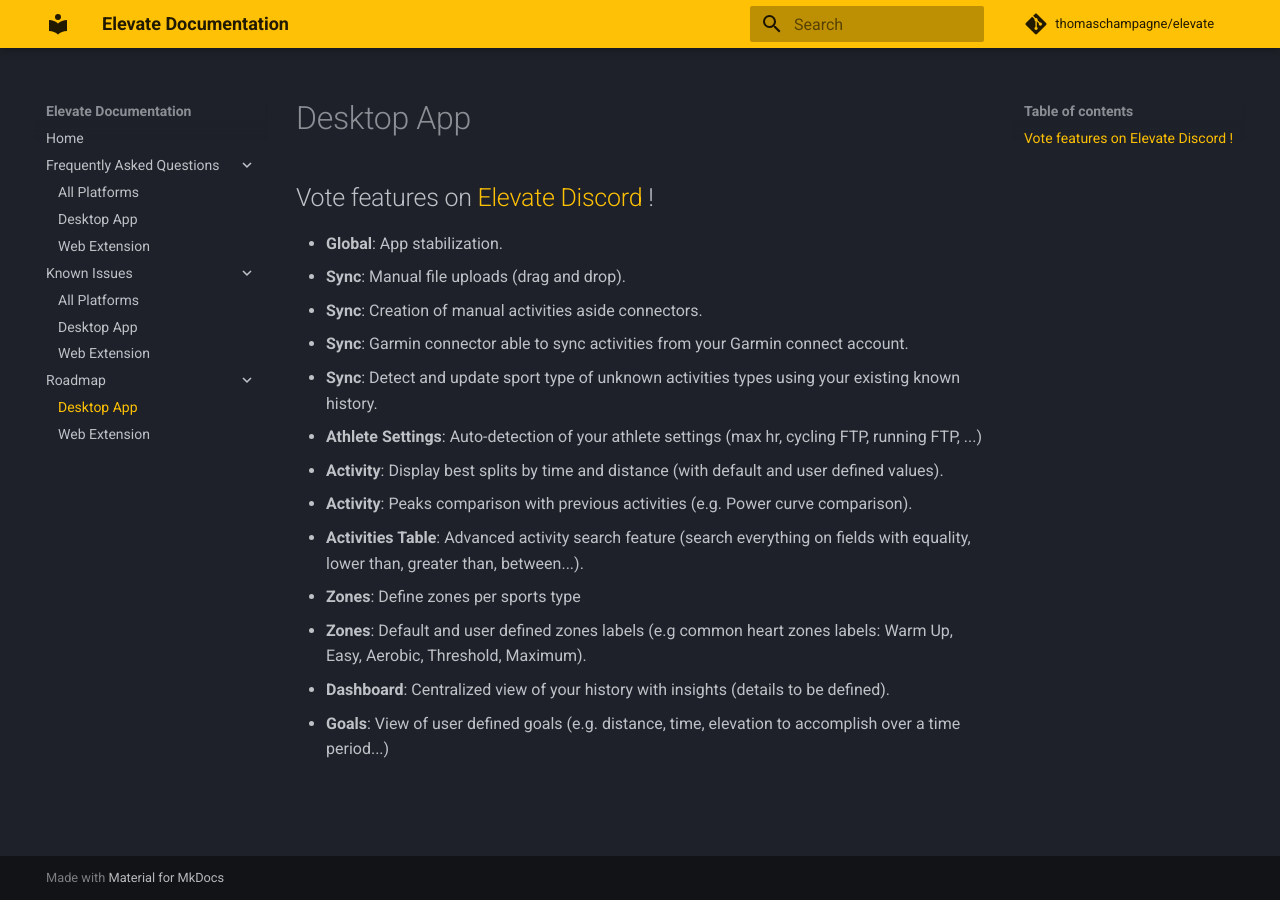
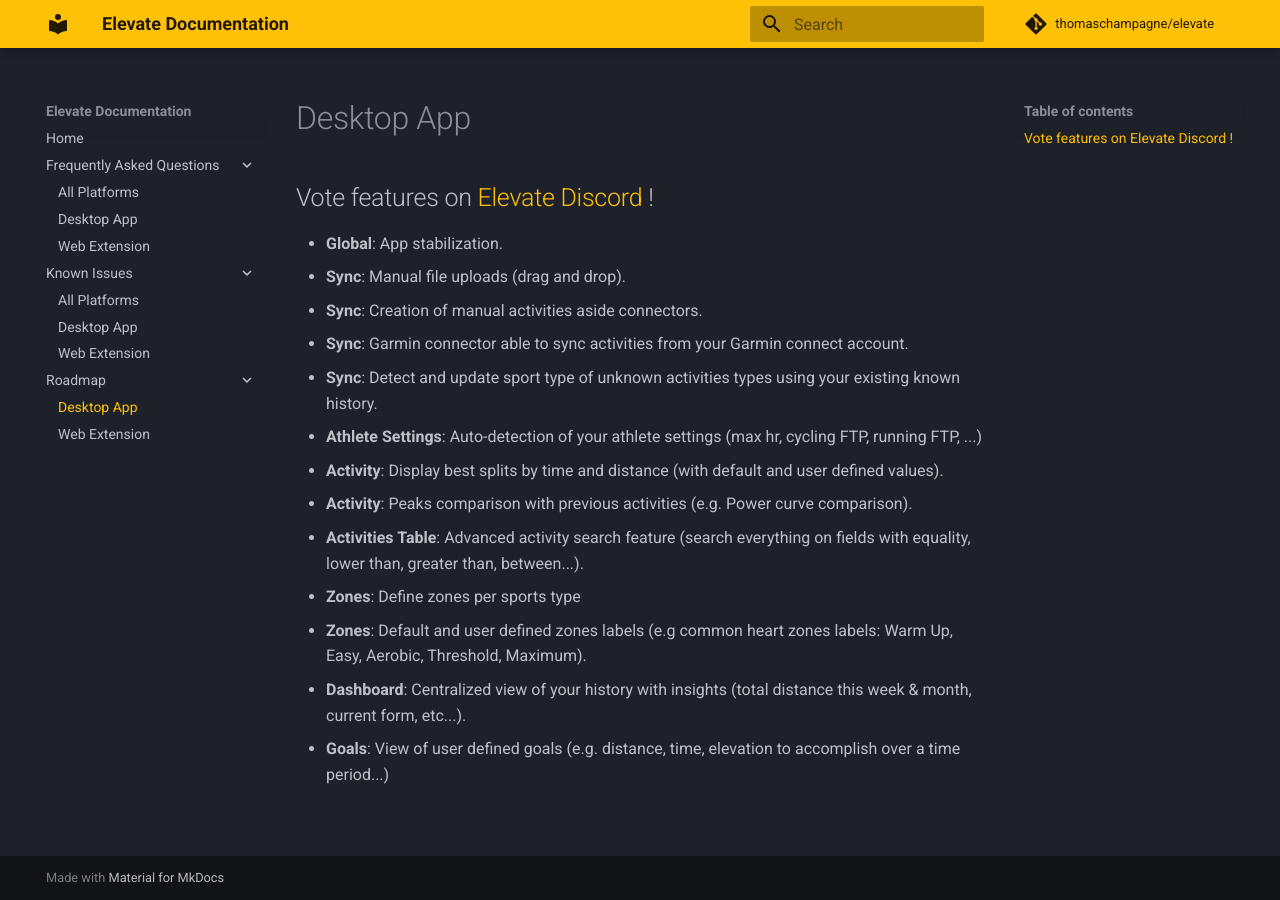
Before and after one commit to thomaschampagne/elevate-docs, an MkDocs documentation site: the page built from docs/Roadmap/Desktop-App.md, in a window 1280 px wide. Built offline with MkDocs 1.6.1 and Material for MkDocs 9.7.7, drawn with Linux system fonts in a browser that asks for light colours; comment, search, counter and statistics services are not loaded.

Commit message:
Update Desktop-App.md

```diff
--- a/docs/Roadmap/Desktop-App.md
+++ b/docs/Roadmap/Desktop-App.md
@@ -11,5 +11,5 @@
 - **Activities Table**: Advanced activity search feature (search everything on fields with equality, lower than, greater than, between...).
 - **Zones**: Define zones per sports type
 - **Zones**: Default and user defined zones labels (e.g common heart zones labels: Warm Up, Easy, Aerobic, Threshold, Maximum).
-- **Dashboard**: Centralized view of your history with insights (details to be defined).
+- **Dashboard**: Centralized view of your history with insights (total distance this week & month, current form, etc...).
 - **Goals**: View of user defined goals (e.g. distance, time, elevation to accomplish over a time period...)
```
